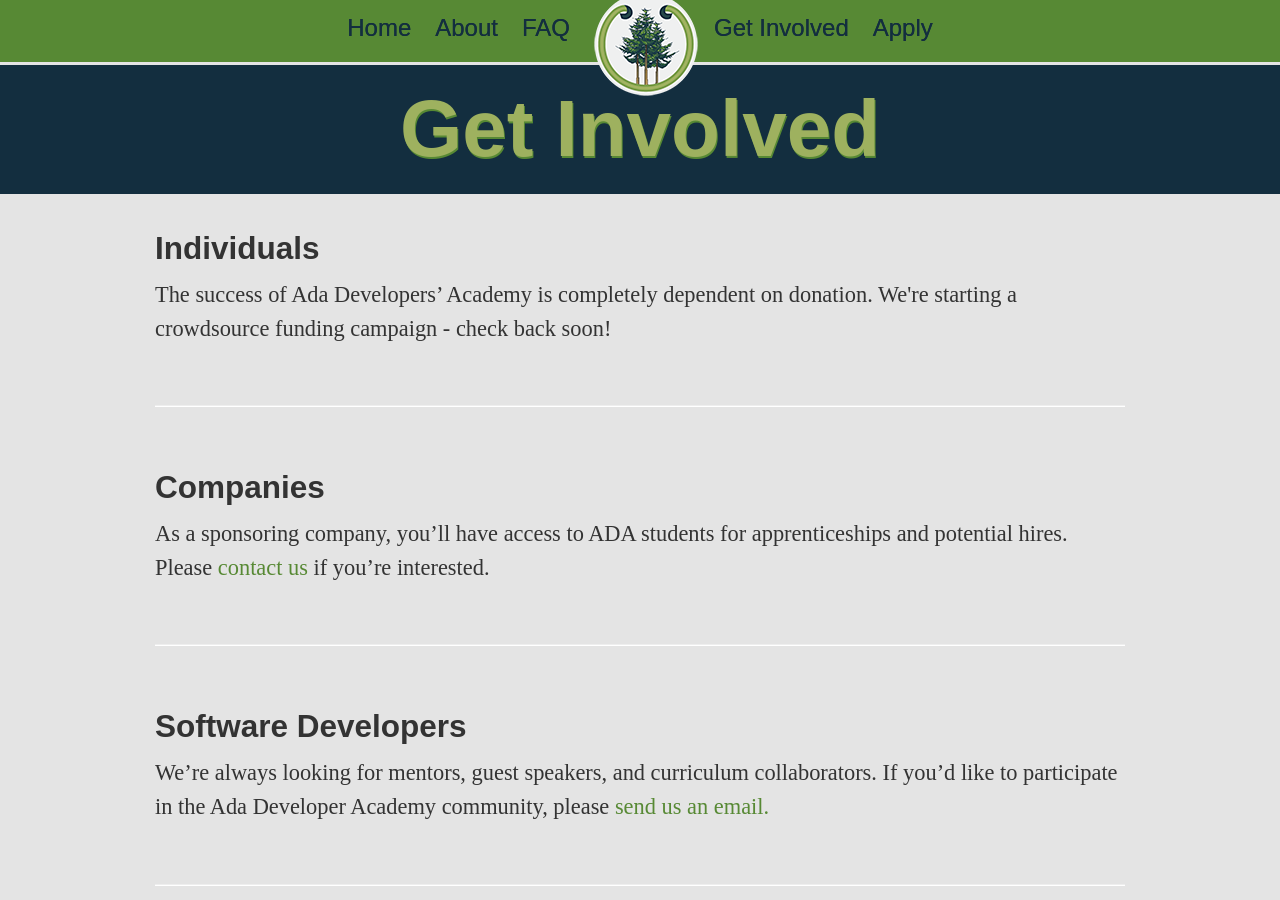
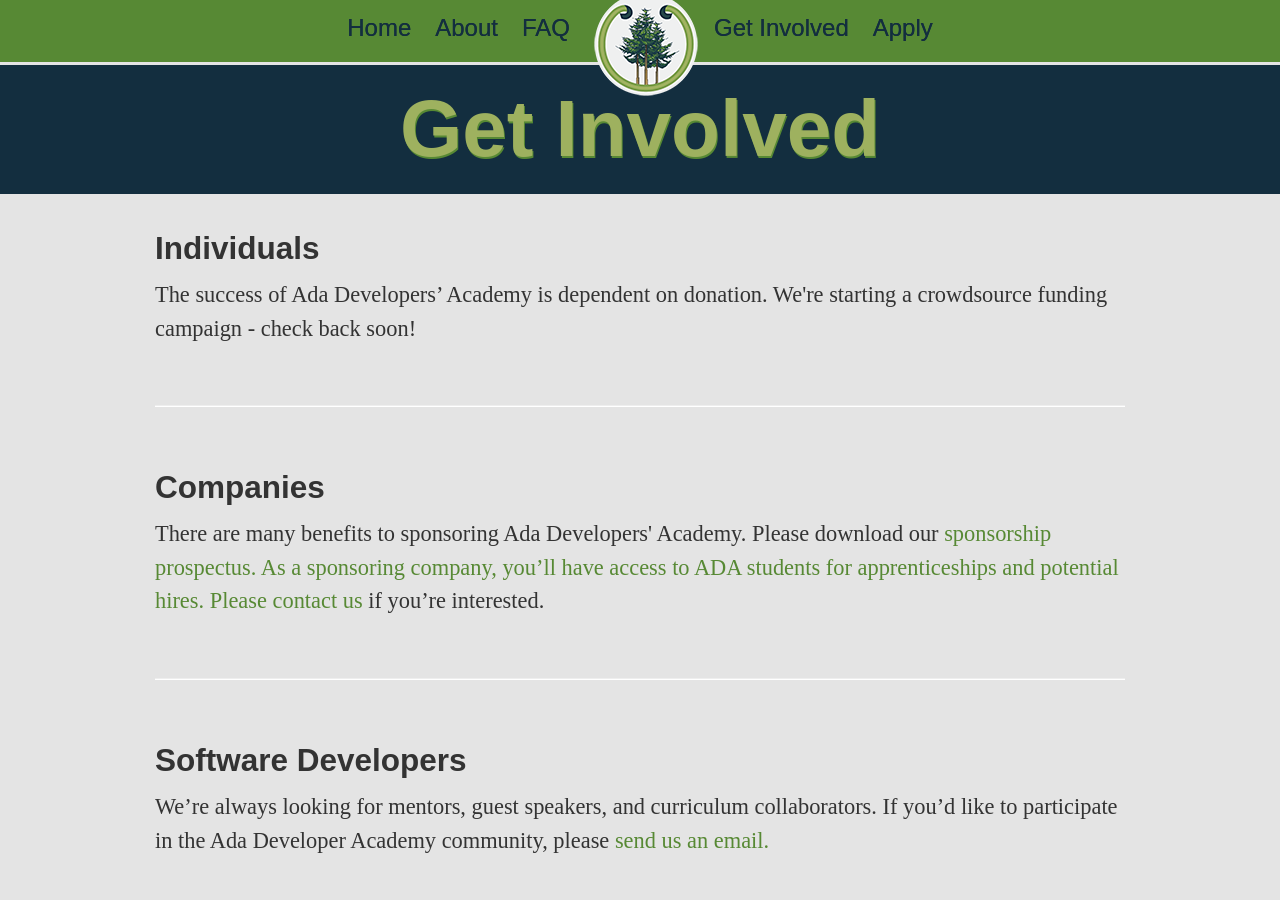
Before and after one commit to Ada-Developers-Academy/adadevelopersacademy.org, a Jekyll site: the page built from community/index.html, in a window 1280 px wide and 900 px high. Built offline with Jekyll 4.4.1, drawn with Linux system fonts in a browser that asks for light colours; nearby versions of some CDN libraries.

Commit message:
Add sponsorship prospectus download to community page.

```diff
--- a/community/index.html
+++ b/community/index.html
@@ -11,10 +11,10 @@
     <div class="span1"></div>
     <div class="span10 body-text">
       <h2>Individuals</h2>
-      <p>The success of Ada Developers’ Academy is completely dependent on donation. We're starting a crowdsource funding campaign - check back soon!</p>
+      <p>The success of Ada Developers’ Academy is dependent on donation. We're starting a crowdsource funding campaign - check back soon!</p>
 <hr/>
       <h2>Companies</h2>
-      <p>As a sponsoring company, you’ll have access to ADA students for apprenticeships and potential hires. Please <a href="mailto:sponsor@adadevelopersacademy.org?subject=Company Sponsorship">contact us</a> if you’re interested.</p>
+      <p>There are many benefits to sponsoring Ada Developers' Academy. Please download our <a href="/downloads/ada_sponsorship_prospectus.pdf">sponsorship prospectus. As a sponsoring company, you’ll have access to ADA students for apprenticeships and potential hires. Please <a href="mailto:sponsor@adadevelopersacademy.org?subject=Company Sponsorship">contact us</a> if you’re interested.</p>
 <hr/>
       <h2>Software Developers</h2>
       <p>We’re always looking for mentors, guest speakers, and curriculum collaborators. If you’d like to participate in the Ada Developer Academy community, please <a href="mailto:sponsor@adadevelopersacademy.org?subject=Mentorship">send us an email.</a></p>
```
Also changed, not shown: 1 other file.
